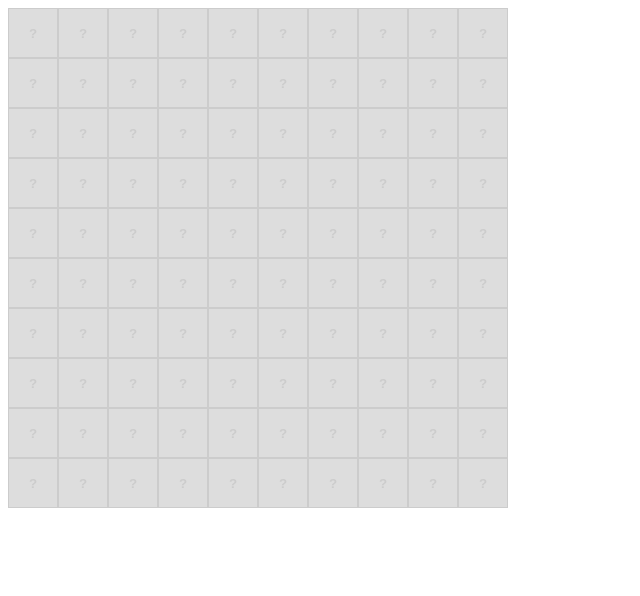
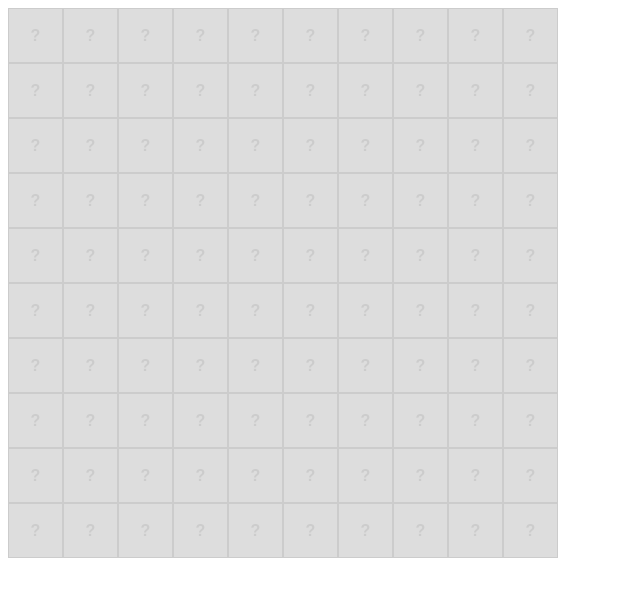
Before and after one commit to ddneat/minesweeper, a website with bundled scripts: page index.html in a window 1280 px wide. Shown: the whole page, without its empty margins (0-640 px from the left). Built offline with nearby package versions, Linux system fonts and the light colour scheme.

Commit message:
Update button style

```diff
--- a/index.html
+++ b/index.html
@@ -5,15 +5,16 @@
   <title>Minesweeper</title>
   <style>
     button {
-      width: 50px;
-      height: 50px;
+      width: 55px;
+      height: 55px;
       border: 1px solid #ccc;
+      color: #ccc;
       background: #ddd;
+      font-size: 1em;
       font-weight: 900;
-      color: #ccc;
     }
     .cell-marked {
-      background: black;
+      background: #777;
     }
     .cell-mine {
       background: red;
```
